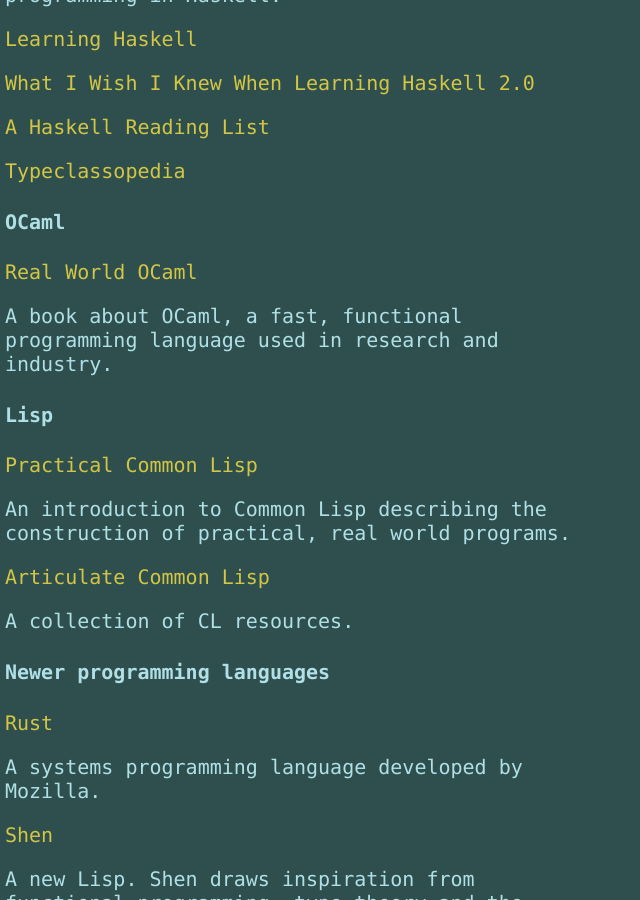
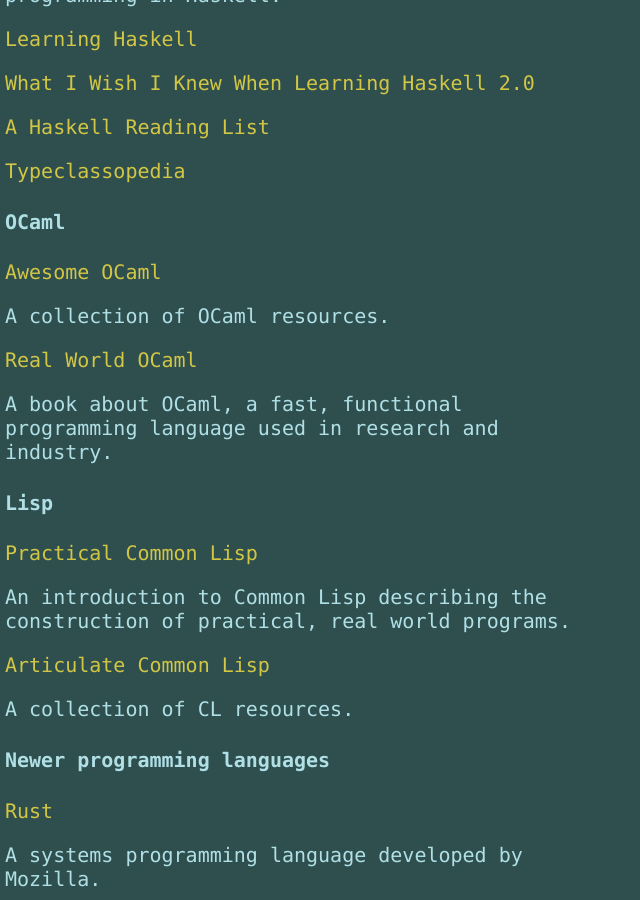
Before and after one commit to codesurfers/codesurfers.github.io, a Jekyll site: the page built from links/index.md, in a window 1280 px wide and 900 px high, scrolled down 1565 px. Shown: the whole window, without its empty margins (0-640 px from the left). Built offline with Jekyll 4.4.1, drawn with Linux system fonts in a browser that asks for light colours; Markdown is read by kramdown in place of the engine named in the settings.

Commit message:
Add link to awesome OCaml

```diff
--- a/links/index.md
+++ b/links/index.md
@@ -70,6 +70,10 @@
 [Typeclassopedia](http://www.haskell.org/haskellwiki/Typeclassopedia)
 
 #### OCaml
+
+[Awesome OCaml](https://github.com/rizo/awesome-ocaml/)
+
+A collection of OCaml resources.
 
 [Real World OCaml](https://realworldocaml.org/)
 
```
